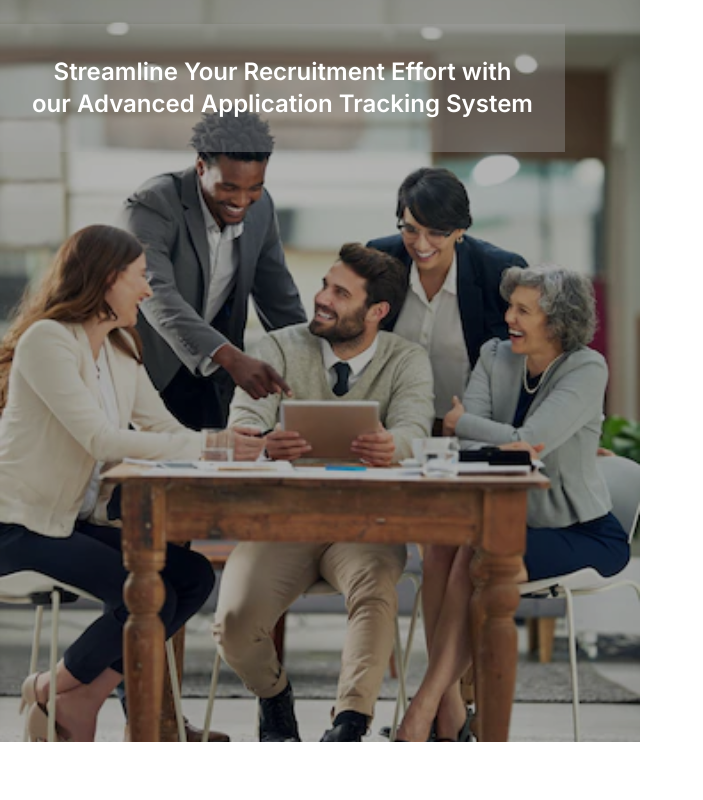
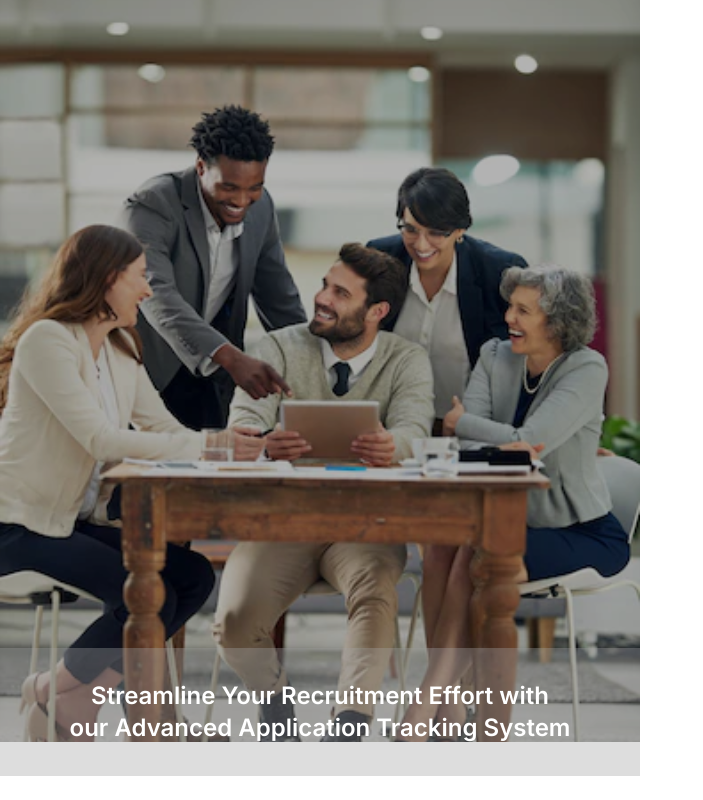
Before and after one commit to Andy-Intelligence/Applicant-Tracking-System, a Next.js app: page / in a window 1280 px wide. Shown: the whole page, without its empty margins (0-703 px from the left). Built offline with nearby package versions, Linux system fonts and the light colour scheme.

Commit message:
Added the bottom

```diff
--- a/app/globals.css
+++ b/app/globals.css
@@ -27,4 +27,5 @@ html{
 .floater{
     padding: 2rem 2rem;
     background-color: rgba(160, 161, 160, 0.355);
+    width: 50%;
 }
--- a/app/page.tsx
+++ b/app/page.tsx
@@ -3,13 +3,15 @@ import illustration from "./images/Rectangle 7.svg";
 export default function Home() {
   return (
     <div>
+      <div>
       <Image src={illustration} alt="logo" quality={100} className="img" />
-      <div className="absolute top-6 left-0  floater ">
+      <div className="absolute bottom-6 left-0  floater ">
         <p className="text-white  font-semibold text-2xl text-center">
           Streamline Your Recruitment Effort with{" "}
           <span className="block">our Advanced Application Tracking System </span>
         </p>
       </div>
+      </div>
     </div>
   );
 }
```
